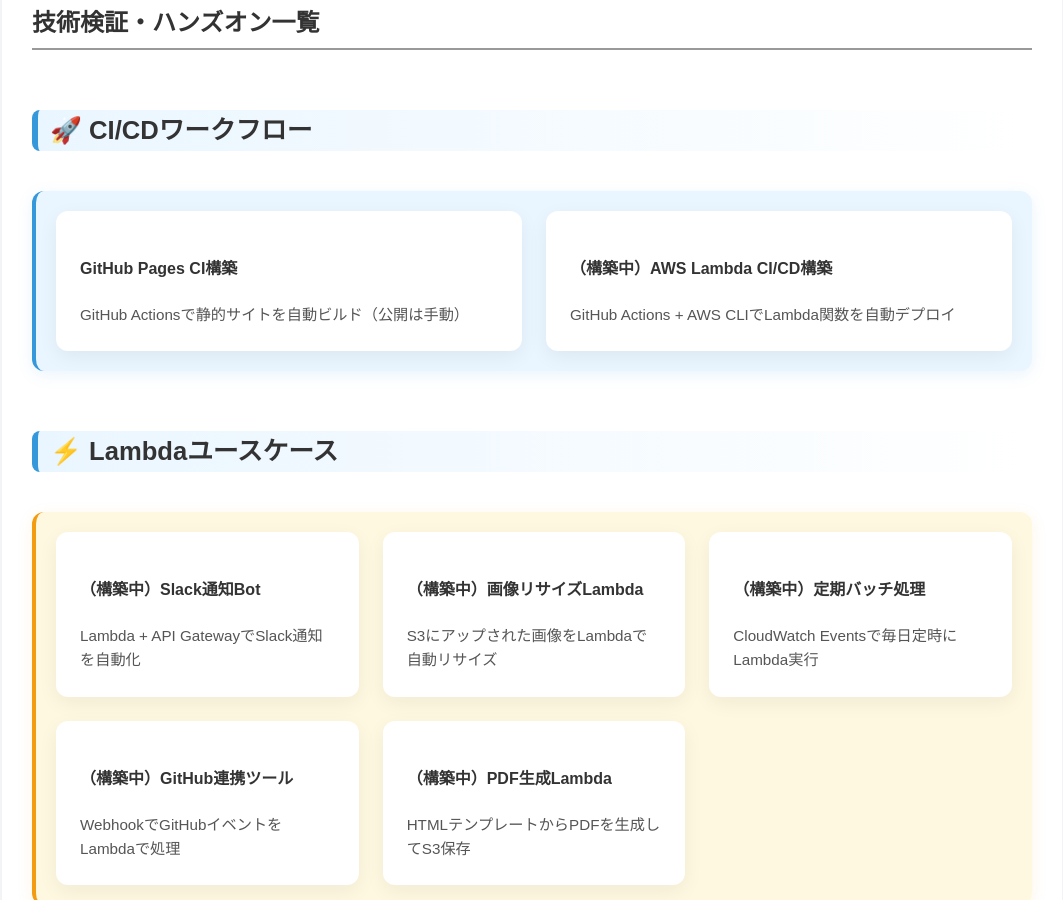
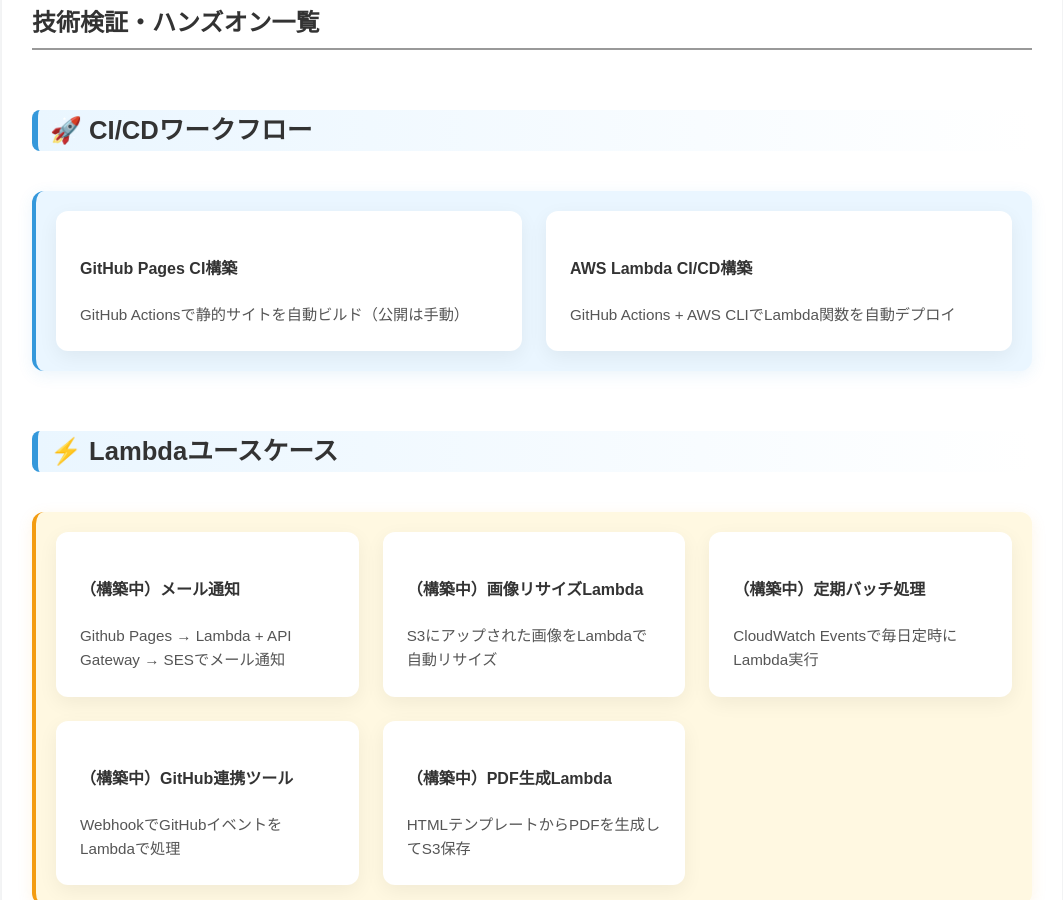
Before and after one commit to cloudrobo48/aws-cloud, a Jekyll site: the page docs/aws-hands-on.html, which Jekyll copies as it is, in a window 1280 px wide and 900 px high, scrolled down 416 px. Shown: the whole window, without its empty margins (108-1171 px from the left). Built offline with Jekyll 4.4.1, drawn with Linux system fonts in a browser that asks for light colours.

Commit message:
update lambda md

```diff
--- a/docs/aws-hands-on.html
+++ b/docs/aws-hands-on.html
@@ -37,7 +37,7 @@
           <p>GitHub Actionsで静的サイトを自動ビルド（公開は手動）</p>
         </a>
         <a href="/docs/projects/lambda-ci-cd" class="portfolio-card">
-          <h4>（構築中）AWS Lambda CI/CD構築</h4>
+          <h4>AWS Lambda CI/CD構築</h4>
           <p>GitHub Actions + AWS CLIでLambda関数を自動デプロイ</p>
         </a>
       </div>
@@ -45,9 +45,9 @@
       <h3 class="category-title lambda">⚡ Lambdaユースケース</h3>
       <div class="portfolio-grid lambda-section">
         <!-- Lambdaカテゴリ -->
-        <a href="/docs/projects/slack-bot" class="portfolio-card">
-          <h4>（構築中）Slack通知Bot</h4>
-          <p>Lambda + API GatewayでSlack通知を自動化</p>
+        <a href="/docs/projects/aws-lambda-ses" class="portfolio-card">
+          <h4>（構築中）メール通知</h4>
+          <p>Github Pages → Lambda + API Gateway → SESでメール通知</p>
         </a>
         <a href="/docs/projects/image-resize" class="portfolio-card">
           <h4>（構築中）画像リサイズLambda</h4>
```
Also changed, not shown: docs/projects/github-pages-ci.md (+2 -0 lines), docs/projects/lambda-ci-cd.md (+2 -0 lines).
